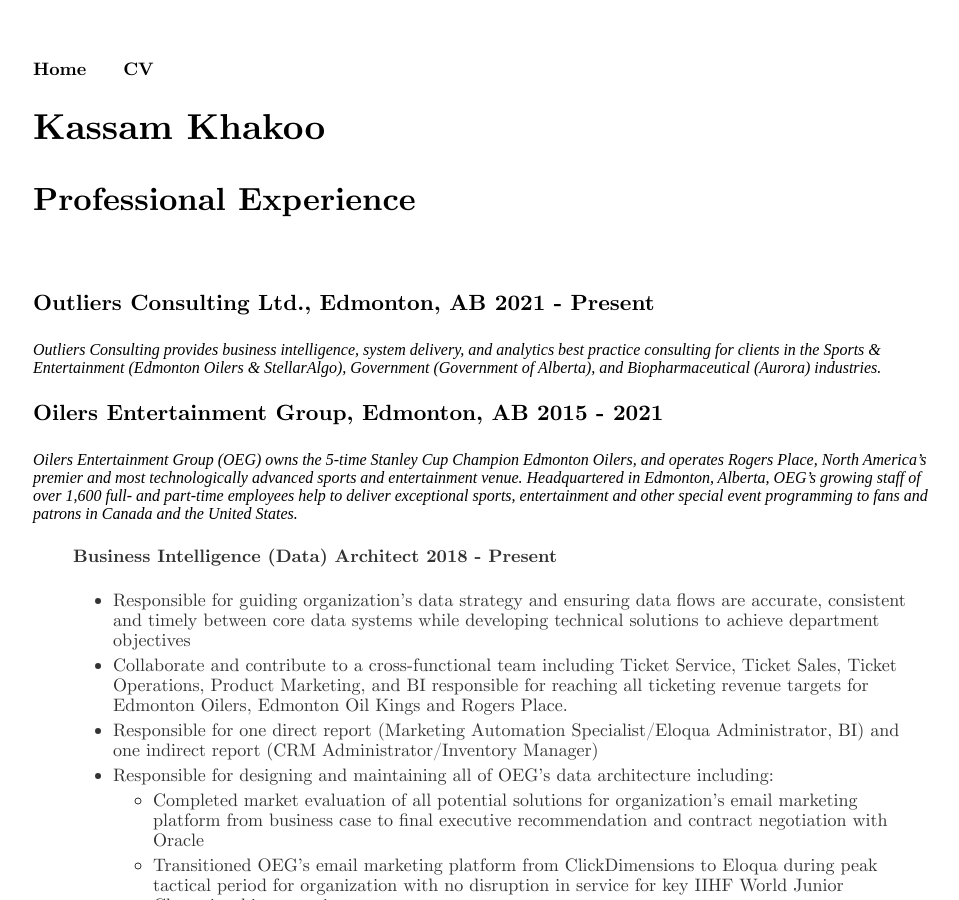
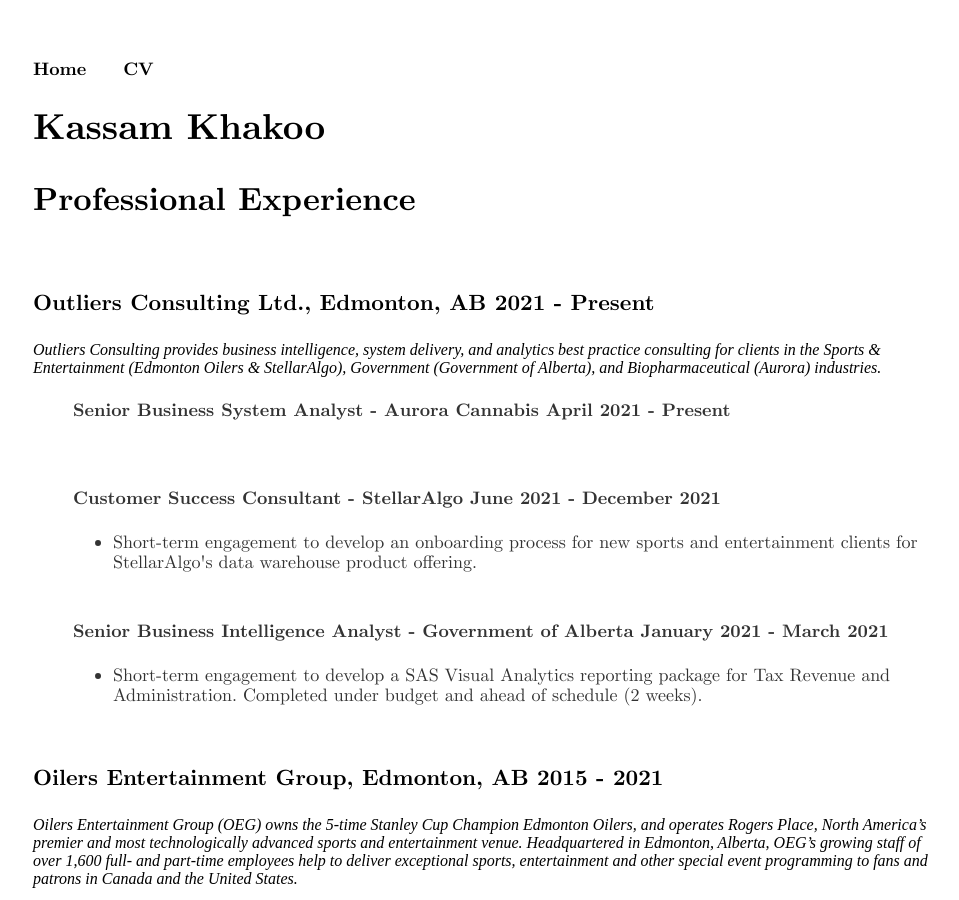
Before and after one commit to kassamkhakoo/kassamkhakoo.github.io, a Jekyll site: the page built from cv/index.html, in a window 1280 px wide and 900 px high. Shown: the whole window, without its empty margins (159-1118 px from the left). Built offline with Jekyll 4.4.1, drawn with Linux system fonts in a browser that asks for light colours.

Commit message:
Update index.html

```diff
--- a/cv/index.html
+++ b/cv/index.html
@@ -8,6 +8,21 @@
 	&nbsp;
 	<h3>Outliers Consulting Ltd., Edmonton, AB   2021 - Present</h3>
 	<em>Outliers Consulting provides business intelligence, system delivery, and analytics best practice consulting for clients in the Sports & Entertainment (Edmonton Oilers & StellarAlgo), Government (Government of Alberta), and Biopharmaceutical (Aurora) industries.</em>
+	<ul>
+		<h4> <b>Senior Business System Analyst - Aurora Cannabis</b> April 2021 - Present</h4>
+		<ul style="list-style-type:disc">
+		</ul>
+		<br>
+		<h4> <b>Customer Success Consultant - StellarAlgo</b> June 2021 - December 2021</h4>
+		<ul style="list-style-type:disc">
+			<li>Short-term engagement to develop an onboarding process for new sports and entertainment clients for StellarAlgo's data warehouse product offering.</li>
+		</ul>
+		<br>
+		<h4> <b>Senior Business Intelligence Analyst - Government of Alberta</b> January 2021 - March 2021</h4>
+		<ul style="list-style-type:disc">
+			<li>Short-term engagement to develop a SAS Visual Analytics reporting package for Tax Revenue and Administration. Completed under budget and ahead of schedule (2 weeks).</li>
+		</ul>
+	</ul>
 	&nbsp;
 	<h3>Oilers Entertainment Group, Edmonton, AB   2015 - 2021</h3>
 	<em>Oilers Entertainment Group (OEG) owns the 5-time Stanley Cup Champion Edmonton Oilers, and operates Rogers Place, North America’s premier and most technologically advanced sports and entertainment venue. Headquartered in Edmonton, Alberta, OEG’s growing staff of over 1,600 full- and part-time employees help to deliver exceptional sports, entertainment and other special event programming to fans and patrons in Canada and the United States.</em>
```
